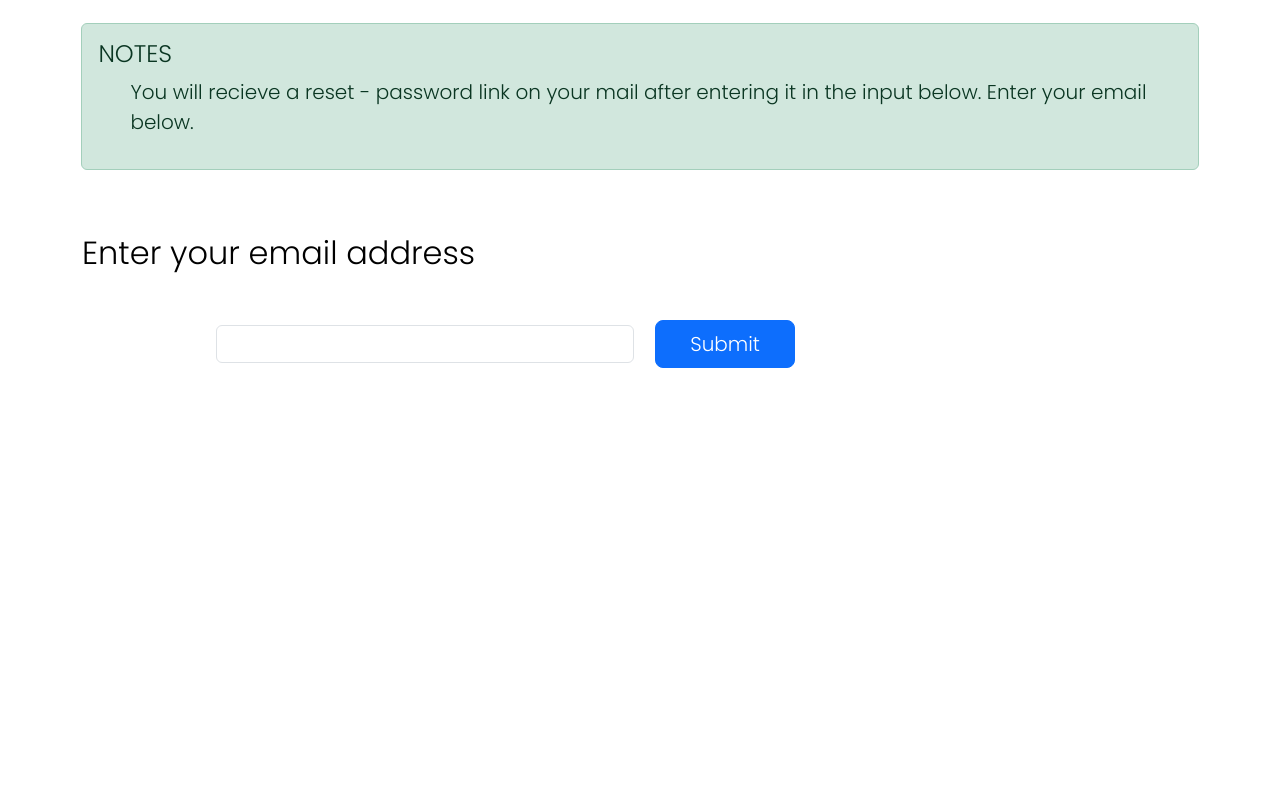
After one commit to cyrilmuchemi/personal-store, a PHP site: the page made by app/pages/forgot-password.php in a window 1280 px wide. The commit adds this page. Run offline with PHP 8.4, Linux system fonts and the light colour scheme; the template is opened without the code that fills it, so the values that code supplies are empty; some libraries are stand-ins or nearby versions.

Commit message:
Create a forgot password system

```diff
--- /dev/null
+++ b/app/pages/forgot-password.php
@@ -0,0 +1,120 @@
+<?php
+    if(!empty($_POST))
+    {
+        $query = "select id from users where email = :email limit 1";
+        $email = query($query, ['email' => $_POST['email']]);
+
+        if(empty($_POST['email']))
+        {
+            $errors['email'] = "Please enter your email address!";
+        }else
+        if(!filter_var($_POST['email'], FILTER_VALIDATE_EMAIL))
+        {
+            $errors['email'] = "Your email is invalid!";
+        }else
+        if(!$email)
+        {
+            $errors['email'] = "Your email is not registered. Sign Up!";
+        }
+
+        if(empty($errors))
+        {
+            $new_query = "select username, email from users where email = :email limit 1";
+            $rows = query_row($new_query, ['email' => $_POST['email']]);
+
+            if($rows)
+            {
+              $get_name = $rows['username'];
+              $get_email = $rows['email'];
+              $token = md5(rand());
+
+              $update_token = "UPDATE users SET verify_token = :token WHERE email = :email";
+
+              try {
+                $success = query($update_token, [':token' => $token, ':email' => $_POST['email']], true);
+                if ($success) {
+
+                  send_password_reset($get_name, $get_email, $token);
+                  $_SESSION['status'] = "A password - reset link has been sent to your email";
+
+                } else {
+
+                  $_SESSION['status'] = "Could not send a reset password";
+
+                }
+                } catch (PDOException $e) {
+
+                    echo "Database error: " . $e->getMessage();
+
+                }
+                }
+                else
+                {
+                  $_SESSION['status'] = "OOps! Something went Wrong!";
+                }
+
+            }
+
+        }
+?>
+
+<!DOCTYPE html>
+<html lang="en">
+<head>
+    <meta charset="UTF-8">
+    <meta name="viewport" content="width=device-width, initial-scale=1.0">
+    <link rel="stylesheet" href="assets/css/index.css">
+    <link href="assets/bootstrap/css/bootstrap.min.css" rel="stylesheet">
+    <link rel="preconnect" href="https://fonts.googleapis.com">
+    <link rel="preconnect" href="https://fonts.gstatic.com" crossorigin>
+    <link rel="preconnect" href="https://fonts.googleapis.com">
+    <link href="https://fonts.googleapis.com/css2?family=Alfa+Slab+One&display=swap" rel="stylesheet">
+    <link href="https://fonts.googleapis.com/css2?family=Oswald:wght@400;500&family=Poppins:ital,wght@0,300;1,500&display=swap" rel="stylesheet">
+    <link rel="stylesheet" href="https://cdnjs.cloudflare.com/ajax/libs/intl-tel-input/17.0.8/css/intlTelInput.css"/>
+    <script src="https://cdnjs.cloudflare.com/ajax/libs/intl-tel-input/17.0.8/js/intlTelInput.min.js"></script>
+    <title>Accounts Zone - Reset Password</title>
+</head>
+<body class="font-default">
+<div class="container">
+  <div class="row">
+    <div class="alert alert-success col-md-12" role="alert" id="notes">
+      <h4>NOTES</h4>
+      <ul>
+        <li>You will recieve a reset - password link on your mail after entering it in the input below. Enter your email below.</li>
+      </ul>
+    </div>
+  </div>
+  <div class="row mt-5">
+    <div class="col-md-12">
+      <div class="jumbotron">
+        <h2>Enter your email address</h2>
+          <?php if(isset($_SESSION['status'])):?>
+              <div class="alert alert-success text-center" role="alert">
+                  <?php
+                    echo "</p>".$_SESSION['status']."</p>";
+                    unset($_SESSION['status']);
+                  ?>
+              </div>
+          <?php endif;?>
+          <?php if(!empty($errors['email'])):?>
+              <div class="alert alert-danger text-center" role="alert">
+                  <?php
+                    echo "</p>".$errors['email']."</p>";
+                  ?>
+              </div>
+          <?php endif;?>
+        <form method="post" role="form" class="mt-5">
+          <div class="col-md-9 col-sm-12">
+            <div class="form-group form-group-lg">
+              <input type="email" class="form-control col-md-6 col-sm-6 col-sm-offset-2" name="email" required>
+              <input class="btn btn-primary btn-lg col-md-2 col-sm-2" type="submit">
+            </div>
+          </div>
+        </form>
+      </div>
+    </div>
+  </div>
+</div>
+<script src="<?=ROOT?>/assets/bootstrap/js/bootstrap.bundle.min.js"></script>
+</body>
+</html>
--- a/app/pages/login.php
+++ b/app/pages/login.php
@@ -87,7 +87,7 @@
                                     Remember me
                                 </label>
                             </div>
-                            <div class="px-4 text-green sign-up-text">Forgot Your Password?</div>
+                            <div class="px-4 sign-up-text"><a class="text-green" href="<?=ROOT?>/forgot-password">Forgot Your Password?</a></div>
                         </div>
                         <div class="my-2">
                             <button class="btn-view btn-border-pop btn-background-slide uppercase">
```
Also changed, not shown: app/core/functions.php (+41 -9 lines), app/pages/password-change.php (added, +129 -0 lines).
